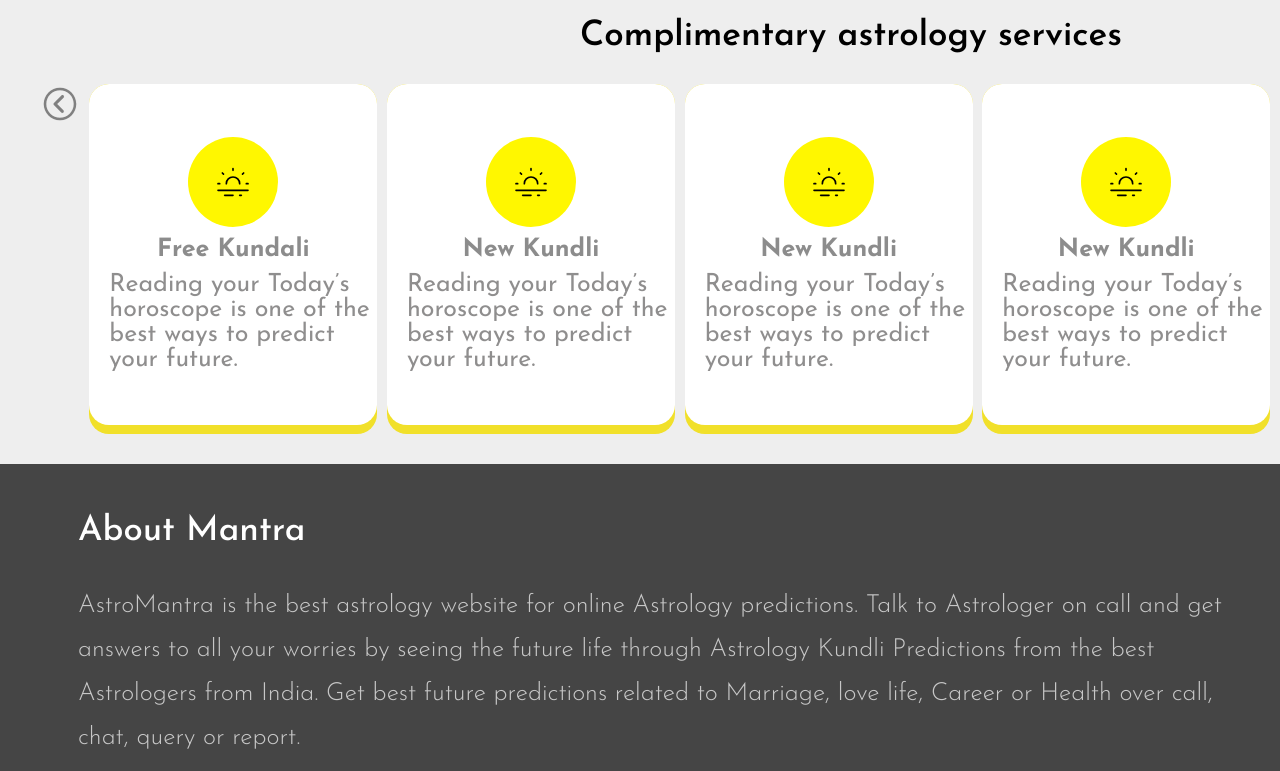
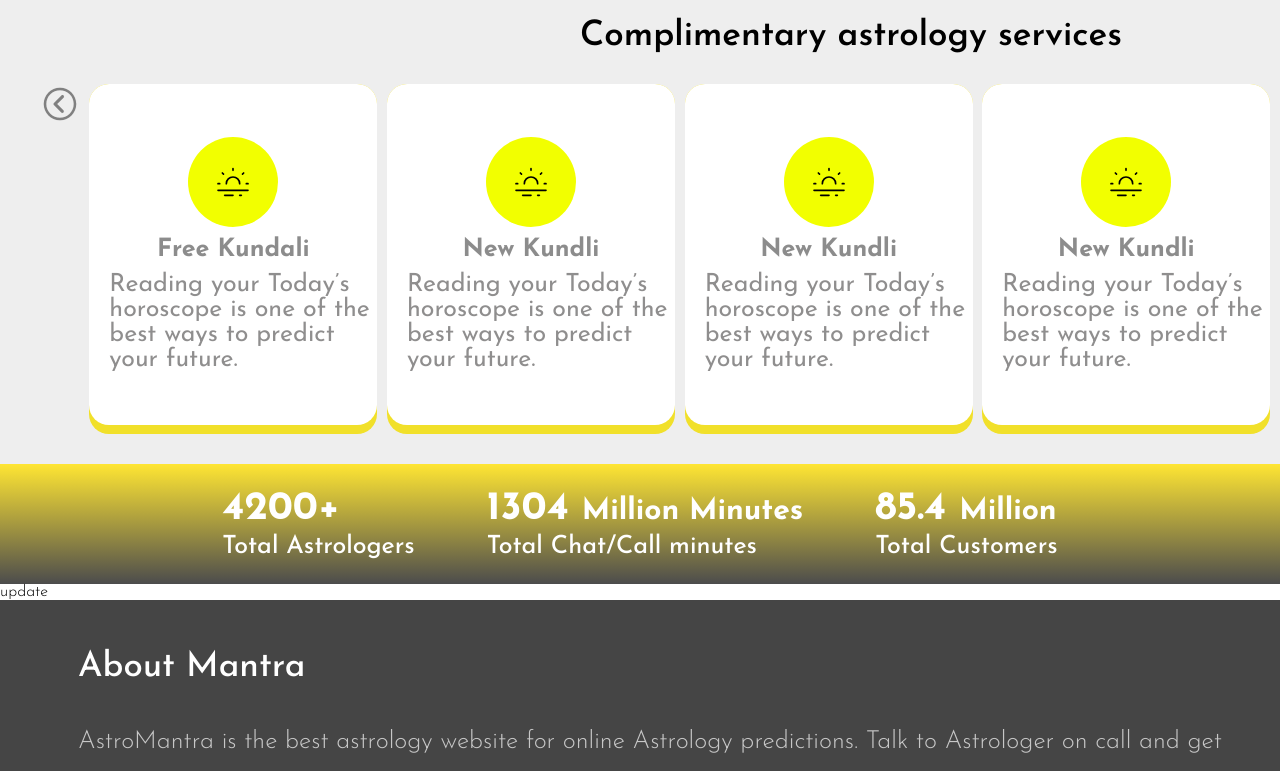
Before and after one commit to Indranil102/AstroMantra, a React (Vite) app: page / in a window 1280 px wide. Shown: the part 735-1506 px from the top of the page. Built offline with nearby package versions, Linux system fonts and the light colour scheme; a web font is replaced by a local one.

Commit message:
add customernumber

```diff
--- a/src/Pages/homepage/HomePage.jsx
+++ b/src/Pages/homepage/HomePage.jsx
@@ -104,6 +104,26 @@
 
       </div>
 
+      <div className='MantraCustomer1'>
+
+        <div className='customer-N'>
+          <h2>4200+</h2>
+        <p>Total Astrologers</p>
+        </div>
+        <div className='customer-N'>
+          <h2>1304 <span>Million Minutes </span></h2>
+        <p>Total Chat/Call minutes</p>
+        </div>
+        <div className='customer-N'>
+          <h2>85.4 <span>Million</span></h2>
+        <p>Total Customers</p>
+        </div>
+      </div>
+
+      <div>
+        update
+      </div>
+
     </div>
   )
 }
--- a/src/Pages/homepage/homepage.css
+++ b/src/Pages/homepage/homepage.css
@@ -201,7 +201,7 @@
 .astro-service-home-box-subtw0 span{
     width: 90px;
     height: 90px;
-    background-color: #fff700;
+    background-color: var(--bg);
     border-radius: 50px;
      display: flex;
     justify-content: center;
@@ -229,3 +229,29 @@
     font-weight: 400;
     color: #8F8E8E;
 }
+.MantraCustomer1{
+    height: 15vh;
+    display: flex;
+    justify-content: center;
+    gap: 72px;
+    align-items: center;
+    background: var(--customer-bg-color);
+
+}
+.customer-N h2{
+    color: var(--text-color-main);
+    font-size: 40px;
+    font-weight: 700;
+    gap: 4px;
+}
+.customer-N h2 span{
+    font-size: 30px;
+    font-weight: 700;
+}
+.customer-N p{
+    font-size: 25px;
+    font-weight: 500;
+    padding-top: 5px;
+    color: var(--text-color-main);
+
+}
--- a/src/index.css
+++ b/src/index.css
@@ -1,6 +1,22 @@
+
 @import url('https://fonts.googleapis.com/css2?family=Averia+Serif+Libre:ital,wght@0,300;0,400;0,700;1,300;1,400;1,700&family=Josefin+Sans:ital,wght@0,100..700;1,100..700&family=Oleo+Script:wght@400;700&family=PT+Sans+Caption:wght@400;700&family=Poppins:ital,wght@0,100;0,200;0,300;0,400;0,500;0,600;0,700;0,800;0,900;1,100;1,200;1,300;1,400;1,500;1,600;1,700;1,800;1,900&family=Ribeye+Marrow&family=Roboto:ital,wght@0,100;0,300;0,400;0,500;0,700;0,900;1,100;1,300;1,400;1,500;1,700;1,900&display=swap');
+:root{
+    --customer-bg-color:linear-gradient( to bottom,
+    rgba(255, 223, 0, 0.8), rgba(0, 0, 0, 0.7));
+
+    --bg-color-main:#ffffff;
+    --bg-color-sub-main:#EEEEEE;
+    --banner-bg-color: linear-gradient(to right, #F1E02A, #F7EE88, #EFEFEF, #F1E02A,#F1E02A);
+    --text-color-main:#FFFFFF;
+    --text-color-sub-main:rgba(0, 0, 0, 0.7);
+    --button-bg-color: rgba(0, 0, 0, 1);
+    --yellow-bg-color: #EFDE21;
+    --footer-bg-color: #454545;
+
+    --bg:#f2ff00;
 
 
+}
 
 *{
     margin: 0;
@@ -11,15 +27,3 @@
         font-weight: 300;
         font-style: normal;
 }
-
-:root{
-    --bg-color-main:#ffffff;
-    --bg-color-sub-main:#EEEEEE;
-    --banner-bg-color: linear-gradient(to right, #F1E02A, #F7EE88, #EFEFEF, #F1E02A,#F1E02A);
-    --text-color-main:#FFFFFF;
-    --text-color-sub-main:rgba(0, 0, 0, 0.7);
-    --button-bg-color: rgba(0, 0, 0, 1);
-    --yellow-bg-color: #EFDE21;
-    --footer-bg-color: #454545;
-    --banner-text-color:#FFFFFF
-}
```
